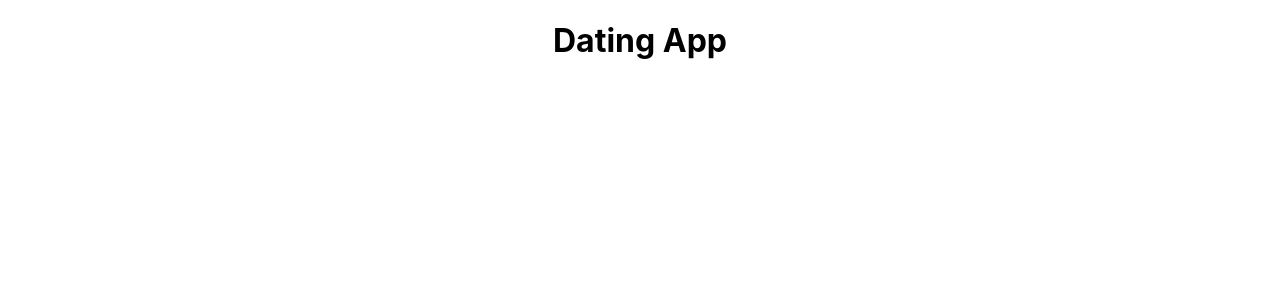
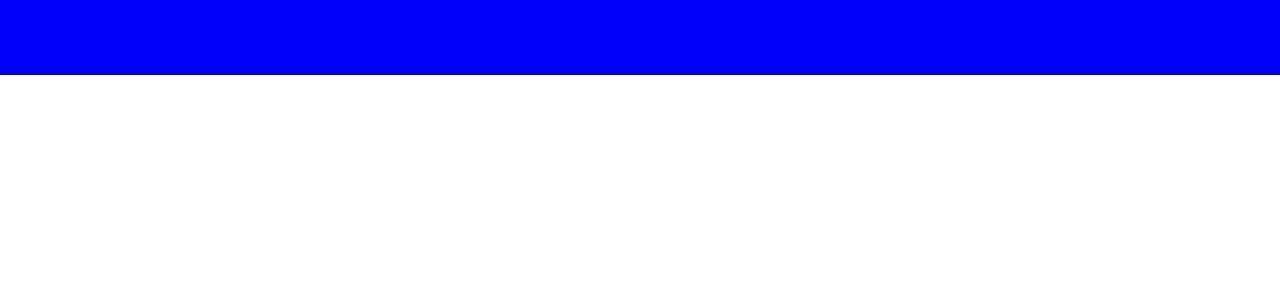
Before and after one commit to jerniceduncan/Date_APP, a React (Create React App) app: page / in a window 1280 px wide. Shown: the top 300 px of the page. Built offline with nearby package versions, Linux system fonts and the light colour scheme.

Commit message:
created Nav bar

```diff
--- a/package.json
+++ b/package.json
@@ -6,9 +6,12 @@
     "@testing-library/jest-dom": "^5.15.1",
     "@testing-library/react": "^11.2.7",
     "@testing-library/user-event": "^12.8.3",
+    "bootstrap": "^5.1.3",
     "react": "^17.0.2",
+    "react-bootstrap": "^2.0.3",
     "react-dom": "^17.0.2",
     "react-scripts": "4.0.3",
+    "styled-components": "^5.3.3",
     "web-vitals": "^1.1.2"
   },
   "scripts": {
--- a/src/App.js
+++ b/src/App.js
@@ -1,8 +1,9 @@
 import "./App.css";
+import Nav from "./components/Nav/Nav"
 
 function App() {
   return <div className="App">
-    <h1>Dating App</h1>
+    <Nav>Dating App</Nav>
   </div>;
 }
 
--- /dev/null
+++ b/src/components/Nav/Nav.js
@@ -0,0 +1,17 @@
+import styled from "styled-components";
+
+const Navigation = styled.div`
+  height: 75px;
+  width: 100%;
+  background-color: blue;
+  box-shadow: 5px #888888;
+`;
+const Nav = () => {
+  return (
+    <div>
+      <Navigation></Navigation>
+    </div>
+  );
+};
+
+export default Nav;
```
Also changed, not shown: 1 other file (tests, documents, lock files or other folders).
